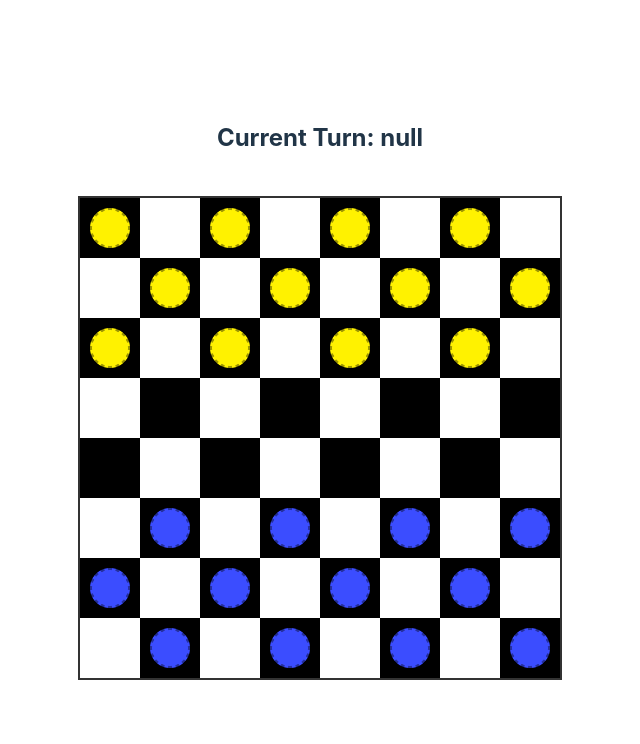
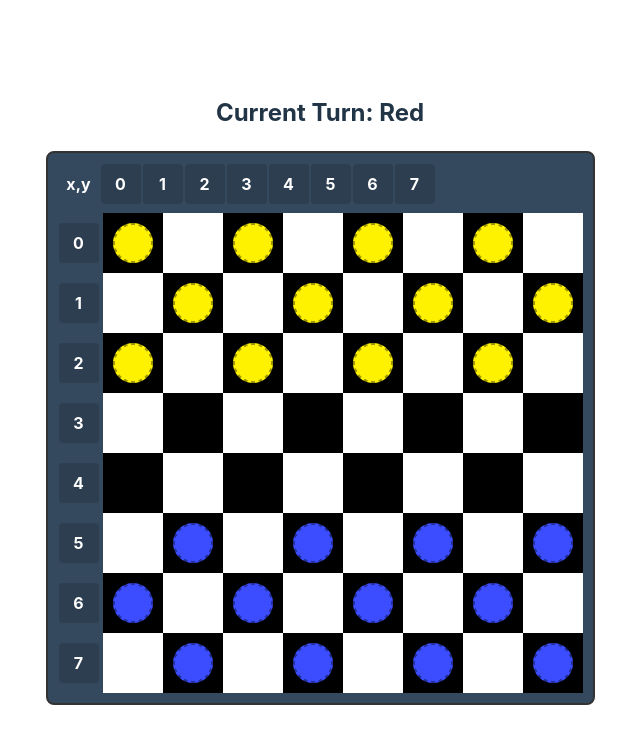
Before and after one commit to efierr/hackathonCheckers-FE, a React (Vite) app: page / in a window 1280 px wide. Both pictures are taken after a click on the button "Local Play". Shown: the top 744 px of the page, without its empty margins (320-960 px from the left). Built offline with nearby package versions, Linux system fonts and the light colour scheme.

Commit message:
local gameplay works

```diff
--- a/src/App.css
+++ b/src/App.css
@@ -97,7 +97,6 @@
   display: flex;
   flex-direction: column;
   align-items: center;
-  gap: 20px;
 }
 
 .status {
@@ -109,3 +108,74 @@
 .square.selected {
   background-color: #baca44;
 }
+
+.coordinate-row {
+  display: flex;
+  margin-bottom: 5px;
+}
+
+.board-row {
+  display: flex;
+  align-items: center;
+}
+
+.coordinate-label {
+  width: 40px;
+  height: 40px;
+  display: flex;
+  align-items: center;
+  justify-content: center;
+  font-size: 16px;
+  font-weight: bold;
+  background: #2c3e50;
+  color: white;
+  margin: 1px;
+  border-radius: 4px;
+}
+
+.corner {
+  background: #34495e;
+}
+
+.row-label {
+  margin-right: 4px;
+}
+
+.column-label {
+  margin-bottom: 4px;
+}
+
+.board {
+  padding: 10px;
+  background: #34495e;
+  border-radius: 8px;
+  display: inline-block;
+}
+
+.square.ai-move {
+  position: relative;
+  overflow: hidden;
+}
+
+.square.ai-move::after {
+  content: '';
+  position: absolute;
+  top: 0;
+  left: 0;
+  right: 0;
+  bottom: 0;
+  background: rgba(255, 215, 0, 0.3); /* Golden highlight */
+  border: 2px solid gold;
+  pointer-events: none;
+}
+
+/* Optional: Add animation */
+@keyframes aiMoveGlow {
+  0% { box-shadow: 0 0 5px gold; }
+  50% { box-shadow: 0 0 15px gold; }
+  100% { box-shadow: 0 0 5px gold; }
+}
+
+.square.ai-move {
+  animation: aiMoveGlow 2s infinite;
+}
--- a/src/components/Board.jsx
+++ b/src/components/Board.jsx
@@ -1,5 +1,6 @@
 import React, { useState, useEffect } from "react";
-import { isValidMove, mapGameStateToArray, isHighlighted, isPossibleMove, getPossibleMoves, getJumpedPiecePosition, shouldCrownPiece, hasAvailableJumps } from "../utils/helpers";
+import { isValidMove, isAIMove, mapGameStateToArray, isHighlighted, isPossibleMove, getPossibleMoves, shouldCrownPiece, hasAdditionalJumps } from "../utils/helpers";
+import { executeMove } from "../utils/moves";
 import Square from "./Square";
 import { getAIMoveWithDifficulty, getBestMove } from '../utils/api';
 import SuggestionBtn from './suggestionBtn';
@@ -24,17 +25,37 @@ const Board = () => {
   });
   const [isAIThinking, setIsAIThinking] = useState(false);
   // Add isPlayerTurn state
-  const [isPlayerTurn, setIsPlayerTurn] = useState(true); // Start with player's turn
+  const [isPlayerTurn, setIsPlayerTurn] = useState(null); // Start as null until color is selected
+  // Add state to track AI's last move
+  const [aiLastMove, setAiLastMove] = useState(null); // { from: {row, col}, to: {row, col} }
 
-  // State for the game board, initialized with a function
-  const [gameState, setGameState] = useState(() => {
-
-    // Create an empty 8x8 board
+  // Remove the initial state setup from useState and make it a function
+  const initializeBoard = (playerColor) => {
     const initialState = Array(boardSize)
       .fill()
       .map(() => Array(8).fill(null));
 
-    // Place black pieces on the top three rows
+    // If player chose black, red (AI) pieces go on top
+    if (playerColor === 'black') {
+      // Place red (AI) pieces on the top three rows
+      for (let row = 0; row < 3; row++) {
+        for (let col = 0; col < 8; col++) {
+          if ((row + col) % 2 === 0) {
+            initialState[row][col] = { color: "red", isKing: false };
+          }
+        }
+      }
+      // Place black (player) pieces on the bottom three rows
+      for (let row = 5; row < 8; row++) {
+        for (let col = 0; col < 8; col++) {
+          if ((row + col) % 2 === 0) {
+            initialState[row][col] = { color: "black", isKing: false };
+          }
+        }
+      }
+    } else {
+      // Default setup (player is red)
+      // Place black (AI) pieces on the top three rows
       for (let row = 0; row < 3; row++) {
         for (let col = 0; col < 8; col++) {
           if ((row + col) % 2 === 0) {
@@ -42,8 +63,7 @@ const Board = () => {
           }
         }
       }
-
-    // Place red pieces on the bottom three rows
+      // Place red (player) pieces on the bottom three rows
       for (let row = 5; row < 8; row++) {
         for (let col = 0; col < 8; col++) {
           if ((row + col) % 2 === 0) {
@@ -51,9 +71,12 @@ const Board = () => {
           }
         }
       }
+    }
+    return initialState;
+  };
 
-    return initialState;
-  });
+  // Initialize gameState as empty board
+  const [gameState, setGameState] = useState(Array(boardSize).fill().map(() => Array(8).fill(null)));
 
   //console logs to visualize the game state and the array representation to be sent to AI
   console.log("Game State:", gameState);
@@ -61,11 +84,14 @@ const Board = () => {
 
   // Effect to check for a winner after each move
   useEffect(() => {
+    // Only check for winner if game has started (playerColor and difficulty are set)
+    if (gameSettings.playerColor && gameSettings.difficulty) {
       const gameWinner = checkWinner();
       if (gameWinner) {
         setWinner(gameWinner);
       }
-  }, [gameState]);
+    }
+  }, [gameState, gameSettings.playerColor, gameSettings.difficulty]);
 
   // Function to check if there's a winner
   const checkWinner = () => {
@@ -80,9 +106,12 @@ const Board = () => {
       });
     });
 
-    // Determine the winner based on piece count
+    // Only declare winner if one side has no pieces left
+    // and we're not in initialization phase
+    if (gameSettings.playerColor && gameSettings.difficulty) {
       if (redPieces === 0) return "Black Wins!";
       if (blackPieces === 0) return "Red Wins!";
+    }
     return null;
   };
 
@@ -108,69 +137,84 @@ const Board = () => {
   };
 
   // Function to handle square clicks
-  const handleSquareClick = (row, col) => {
-    if (!isPlayerTurn) return; // Use the state directly
+  const handleSquareClick = async (row, col) => {
+    // Clear AI move highlight when player makes a move
+    if (gameSettings.mode === 'ai') {
+      setAiLastMove(null);
+    }
 
-    const piece = gameState[row][col];
+    // If it's not the player's turn in AI mode, do nothing
+    if (gameSettings.mode === 'ai' && !isPlayerTurn) return;
 
-    // If a piece is already selected
-    if (selectedPiece) {
-      if (isPossibleMove(row, col, possibleMoves)) {
-        // Handle the move logic here
-        const newGameState = [...gameState];
-        const fromRow = selectedPiece.row;
-        const fromCol = selectedPiece.col;
+    const currentPlayer = gameSettings.mode === 'ai'
+      ? gameSettings.playerColor
+      : isPlayerTurn ? 'red' : 'black';
 
-        // Move the piece
-        newGameState[row][col] = newGameState[fromRow][fromCol];
-        newGameState[fromRow][fromCol] = null;
-
-        // Check if it's a jump move
-        const move = possibleMoves.find(move => move.toRow === row && move.toCol === col);
-        if (move.isJump) {
-          // Remove the jumped piece
-          const jumpedPosition = getJumpedPiecePosition(fromRow, fromCol, row, col);
-          newGameState[jumpedPosition.row][jumpedPosition.col] = null;
-
-          // Check for additional jumps
-          const additionalJumps = getPossibleMoves(row, col, newGameState, gameSettings.playerColor)
-            .filter(m => m.isJump);
-
-          if (additionalJumps.length > 0) {
-            // Allow for another jump
-            setSelectedPiece({ row, col });
-            setPossibleMoves(additionalJumps);
-            setGameState(newGameState);
-            return;
+    // If there's a piece that must jump, only allow that piece to move
+    if (piecesWithJumps.length > 0 && !doubleJumpAvailable) {
+      const mustJumpPiece = piecesWithJumps.find(p => p.row === row && p.col === col);
+      if (!selectedPiece && !mustJumpPiece) {
+        return; // Can't select other pieces when jumps are available
       }
     }
 
-        // Crown the piece if it reaches the opposite end
+    // If there's no selected piece
+    if (!selectedPiece) {
+      const piece = gameState[row][col];
+      // Check if the clicked square has a piece of the current player's color
+      if (piece && piece.color === currentPlayer) {
+        const moves = getPossibleMoves(row, col, gameState, currentPlayer);
+        if (moves.length > 0) {
+          setSelectedPiece({ row, col });
+          setPossibleMoves(moves);
+        }
+      }
+      return;
+    }
+
+    // If a piece is already selected
+    if (isPossibleMove(row, col, possibleMoves)) {
+      const moveResult = executeMove(selectedPiece, row, col, gameState);
+      let newGameState = moveResult.newGameState;
+
+      // Check for king promotion
       if (shouldCrownPiece(row, newGameState[row][col])) {
         newGameState[row][col].isKing = true;
       }
 
-        // Update the game state
       setGameState(newGameState);
+
+      // Check for additional jumps
+      if (moveResult.jumpMade && hasAdditionalJumps(row, col, newGameState, currentPlayer)) {
+        setSelectedPiece({ row, col });
+        setPossibleMoves(getPossibleMoves(row, col, newGameState, currentPlayer));
+        setDoubleJumpAvailable(true);
+      } else {
+        // End turn
         setSelectedPiece(null);
         setPossibleMoves([]);
-        setIsPlayerTurn(false); // Switch to AI's turn
+        setDoubleJumpAvailable(false);
+        setIsPlayerTurn(!isPlayerTurn);
+      }
+
+      // Update pieces that must jump for next turn
+      const nextPlayer = !isPlayerTurn ? 'red' : 'black';
+      const jumpingPieces = findPiecesWithJumps(newGameState, nextPlayer);
+      setPiecesWithJumps(jumpingPieces);
     } else {
+      // If clicking on a different piece of the same color, select it instead
+      const piece = gameState[row][col];
+      if (piece && piece.color === currentPlayer && !doubleJumpAvailable) {
+        const moves = getPossibleMoves(row, col, gameState, currentPlayer);
+        if (moves.length > 0) {
+          setSelectedPiece({ row, col });
+          setPossibleMoves(moves);
+        }
+      } else {
+        // If clicking on an invalid square, deselect the piece
         setSelectedPiece(null);
         setPossibleMoves([]);
       }
-    } else if (piece?.color === gameSettings.playerColor) {
-      // Check if there are any jumps available for the current player
-      const hasJumps = hasAvailableJumps(gameState, gameSettings.playerColor);
-      const pieceMoves = getPossibleMoves(row, col, gameState, gameSettings.playerColor);
-
-      // If jumps are available, only allow selecting pieces that can jump
-      if (hasJumps && !pieceMoves.some(move => move.isJump)) {
-        return; // Can't select this piece when jumps are available elsewhere
-      }
-
-      setSelectedPiece({ row, col });
-      setPossibleMoves(pieceMoves);
     }
   };
 
@@ -186,13 +230,13 @@ const Board = () => {
   };
 
   // Add this function to find all pieces that can jump
-  const findPiecesWithJumps = (gameState, currentPlayer) => {
+  const findPiecesWithJumps = (gameState, player) => {
     const pieces = [];
-    for (let row = 0; row < 8; row++) {
-      for (let col = 0; col < 8; col++) {
+    for (let row = 0; row < boardSize; row++) {
+      for (let col = 0; col < boardSize; col++) {
         const piece = gameState[row][col];
-        if (piece?.color === currentPlayer) {
-          const moves = getPossibleMoves(row, col, gameState, currentPlayer);
+        if (piece?.color === player) {
+          const moves = getPossibleMoves(row, col, gameState, player);
           if (moves.some(move => move.isJump)) {
             pieces.push({ row, col });
           }
@@ -202,47 +246,67 @@ const Board = () => {
     return pieces;
   };
 
-  // Update this useEffect to check for pieces that must jump
+  // Add an effect to check for required jumps at the start of each turn
   useEffect(() => {
-    const pieces = findPiecesWithJumps(gameState, gameSettings.playerColor);
-    setPiecesWithJumps(pieces);
-  }, [gameState, gameSettings.playerColor]);
+    if (!winner && gameState) {
+      const currentPlayer = isPlayerTurn ? 'red' : 'black';
+      const jumpingPieces = findPiecesWithJumps(gameState, currentPlayer);
+      setPiecesWithJumps(jumpingPieces);
+    }
+  }, [gameState, isPlayerTurn, winner]);
 
   // Function to create the board UI
   const createBoard = () => {
     const board = [];
-    for (let row = 0; row < boardSize; row++) {
-      const rowSquares = [];
-      for (let col = 0; col < boardSize; col++) {
-        // Determine if the square should be black
-        const isBlack = (row + col) % 2 === 0;
-        const isSelected = selectedPiece?.row === row && selectedPiece?.col === col;
-        const mustJump = piecesWithJumps.some(
-          piece => piece.row === row && piece.col === col
+
+    // Add column labels (0-7) at the top
+    board.push(
+      <div key="top-labels" className="coordinate-row">
+        <div className="coordinate-label corner">x,y</div>
+        {[...Array(8)].map((_, i) => (
+          <div key={`top-${i}`} className="coordinate-label column-label">
+            {i}
+          </div>
+        ))}
+      </div>
     );
 
-        // Create a Square component for each position
-        rowSquares.push(
+    // Create board rows with row labels
+    for (let row = 0; row < boardSize; row++) {
+      const squares = [];
+
+      // Add row label
+      squares.push(
+        <div key={`row-${row}`} className="coordinate-label row-label">
+          {row}
+        </div>
+      );
+
+      // Add squares
+      for (let col = 0; col < boardSize; col++) {
+        squares.push(
           <Square
             key={`${row}-${col}`}
-            isBlack={isBlack}
+            isBlack={(row + col) % 2 === 0}
             piece={gameState[row][col]}
-            isSelected={isSelected}
+            isSelected={selectedPiece?.row === row && selectedPiece?.col === col}
             onClick={() => handleSquareClick(row, col)}
             highlight={isHighlighted(row, col, selectedPiece)}
             isPossibleMove={isPossibleMove(row, col, possibleMoves)}
+            isAIMove={gameSettings.mode === 'ai' ? isAIMove(row, col, aiLastMove) : false}
             currentPlayer={gameSettings.playerColor}
-            mustJump={mustJump}
+            mustJump={piecesWithJumps.some(p => p.row === row && p.col === col)}
           />
         );
       }
-      // Add each row to the board
+
       board.push(
-        <div key={row} className="board-row">
-          {rowSquares}
+        <div key={`row-${row}`} className="board-row">
+          {squares}
         </div>
       );
     }
+
     return board;
   };
 
@@ -293,6 +357,12 @@ const Board = () => {
 
             setGameState(newGameState);
             setIsPlayerTurn(true);
+
+            // Set the AI's move for highlighting
+            setAiLastMove({
+              from: { row: fromRow, col: fromCol },
+              to: { row: toRow, col: toCol }
+            });
           }
         } catch (error) {
           console.error('Error making AI move:', error);
@@ -310,12 +380,20 @@ const Board = () => {
     return (
       <div className="game-mode-selection">
         <h2>Select Game Mode</h2>
-        <button onClick={() => setGameSettings({...gameSettings, mode: 'local'})}>
+        <div className="mode-buttons">
+          <button
+            onClick={() => {
+              setGameSettings({...gameSettings, mode: 'local'});
+              setGameState(initializeBoard('red')); // Initialize for local play
+              setIsPlayerTurn(true); // Red goes first in local play
+            }}
+          >
             Local Play
           </button>
           <button onClick={() => setGameSettings({...gameSettings, mode: 'ai'})}>
             vs AI
           </button>
+        </div>
       </div>
     );
   }
@@ -329,7 +407,8 @@ const Board = () => {
           <button
             onClick={() => {
               setGameSettings({...gameSettings, playerColor: 'red'});
-              setIsPlayerTurn(true); // Red goes first
+              setIsPlayerTurn(true);
+              setGameState(initializeBoard('red')); // Initialize board for red
             }}
             className="color-btn red-btn"
           >
@@ -338,7 +417,8 @@ const Board = () => {
           <button
             onClick={() => {
               setGameSettings({...gameSettings, playerColor: 'black'});
-              setIsPlayerTurn(false); // Black goes second, AI (red) goes first
+              setIsPlayerTurn(false);
+              setGameState(initializeBoard('black')); // Initialize board for black
             }}
             className="color-btn black-btn"
           >
@@ -382,14 +462,18 @@ const Board = () => {
   return (
     <div className="game-container">
       <div className="status">
-        {winner ? winner : isAIThinking ? "AI is thinking..." :
-          `Current Turn: ${isPlayerTurn ? gameSettings.playerColor : 'AI'}`}
+        {winner ? winner :
+         gameSettings.mode === 'ai' ?
+           (isAIThinking ? "AI is thinking..." :
+            `Current Turn: ${isPlayerTurn ? gameSettings.playerColor : 'AI'}`) :
+           `Current Turn: ${isPlayerTurn ? 'Red' : 'Black'}`
+        }
       </div>
       <div className="board">{createBoard()}</div>
       {gameSettings.mode === 'ai' && (
         <SuggestionBtn
           onGetSuggestion={handleGetSuggestion}
-          disabled={!!winner || gameSettings.playerColor !== gameSettings.playerColor}
+          disabled={!!winner || !isPlayerTurn}
         />
       )}
     </div>
--- a/src/utils/api.js
+++ b/src/utils/api.js
@@ -15,7 +15,11 @@ export const getBestMove = async (board, playerColor) => {
 
 export const getAIMoveWithDifficulty = async (board, playerColor, difficultyLevel) => {
     try {
-        const response = await axios.post(aiMoveUrl, { board, playerColor, difficulty: difficultyLevel });
+        const response = await axios.post(aiMoveUrl, {
+            board: mapGameStateToArray(board),
+            playerColor,
+            difficulty: difficultyLevel
+        });
         console.log("AI Move response:", response.data);
         return response.data;
     } catch (error) {
--- a/src/utils/helpers.js
+++ b/src/utils/helpers.js
@@ -213,3 +213,47 @@ export const getPossibleMoves = (row, col, gameState, currentPlayer) => {
     if (!possibleMoves || !possibleMoves.length) return false;
     return possibleMoves.some(move => move.toRow === row && move.toCol === col);
   };
+
+
+
+        // Helper function to check if a square is part of the AI's last move
+        export const isAIMove = (row, col, aiLastMove) => {
+          if (!aiLastMove) return false;
+          return (
+            (row === aiLastMove.from.row && col === aiLastMove.from.col) ||
+            (row === aiLastMove.to.row && col === aiLastMove.to.col)
+          );
+        };
+
+// Add this function to helpers.js
+export const hasAdditionalJumps = (row, col, gameState, currentPlayer) => {
+  const piece = gameState[row][col];
+  if (!piece || piece.color !== currentPlayer) return false;
+
+  const directions = piece.isKing ?
+    [[-2, -2], [-2, 2], [2, -2], [2, 2]] :  // King can move in all directions
+    piece.color === 'red' ?
+      [[-2, -2], [-2, 2]] :  // Red moves up
+      [[2, -2], [2, 2]];     // Black moves down
+
+  for (const [rowDir, colDir] of directions) {
+    const newRow = row + rowDir;
+    const newCol = col + colDir;
+    const jumpedRow = row + rowDir/2;
+    const jumpedCol = col + colDir/2;
+
+    // Check if the jump is within board boundaries
+    if (!isWithinBoard(newRow, newCol)) continue;
+
+    // Check if there's an opponent's piece to jump over
+    const jumpedPiece = gameState[jumpedRow][jumpedCol];
+    if (!jumpedPiece || jumpedPiece.color === currentPlayer) continue;
+
+    // Check if landing square is empty
+    if (gameState[newRow][newCol] === null) {
+      return true;
+    }
+  }
+
+  return false;
+};
```
Also changed, not shown: src/components/Square.jsx (+15 -3 lines). Lines whose indentation alone changed are shown as unchanged.
